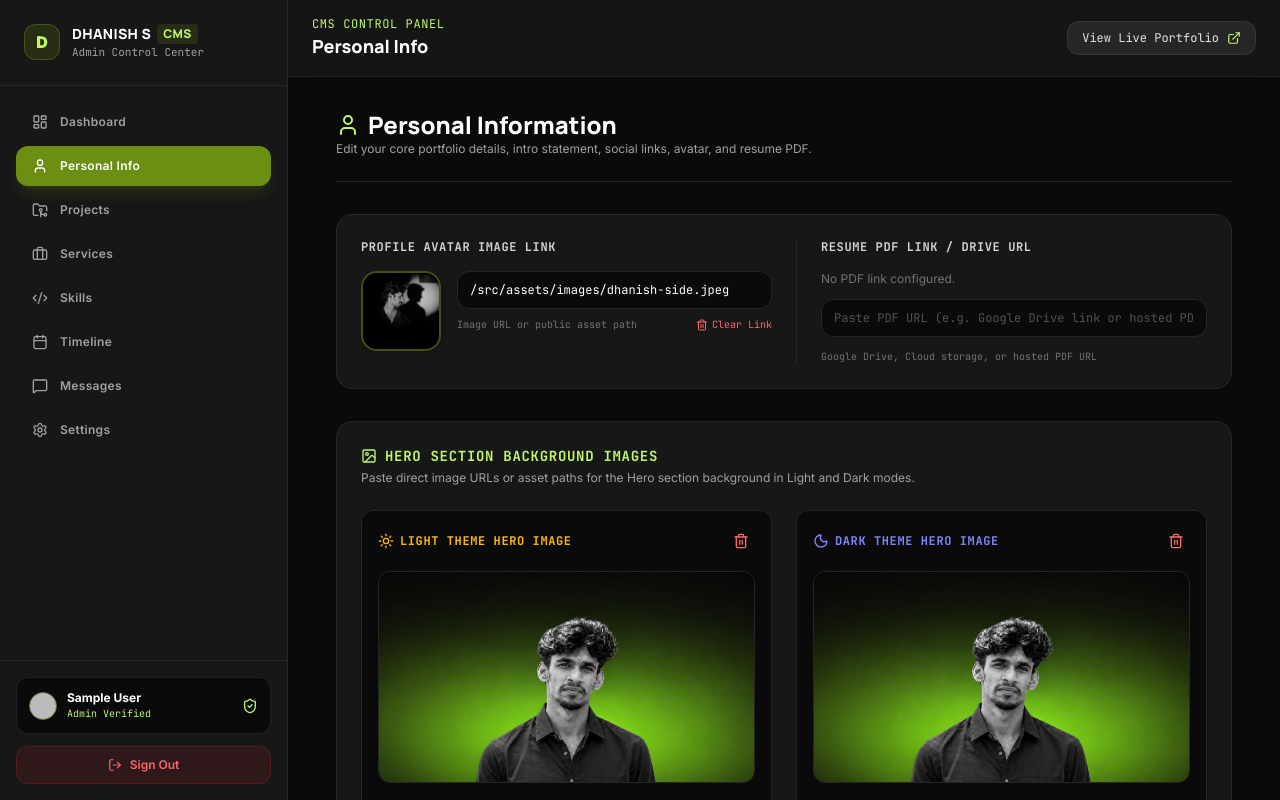
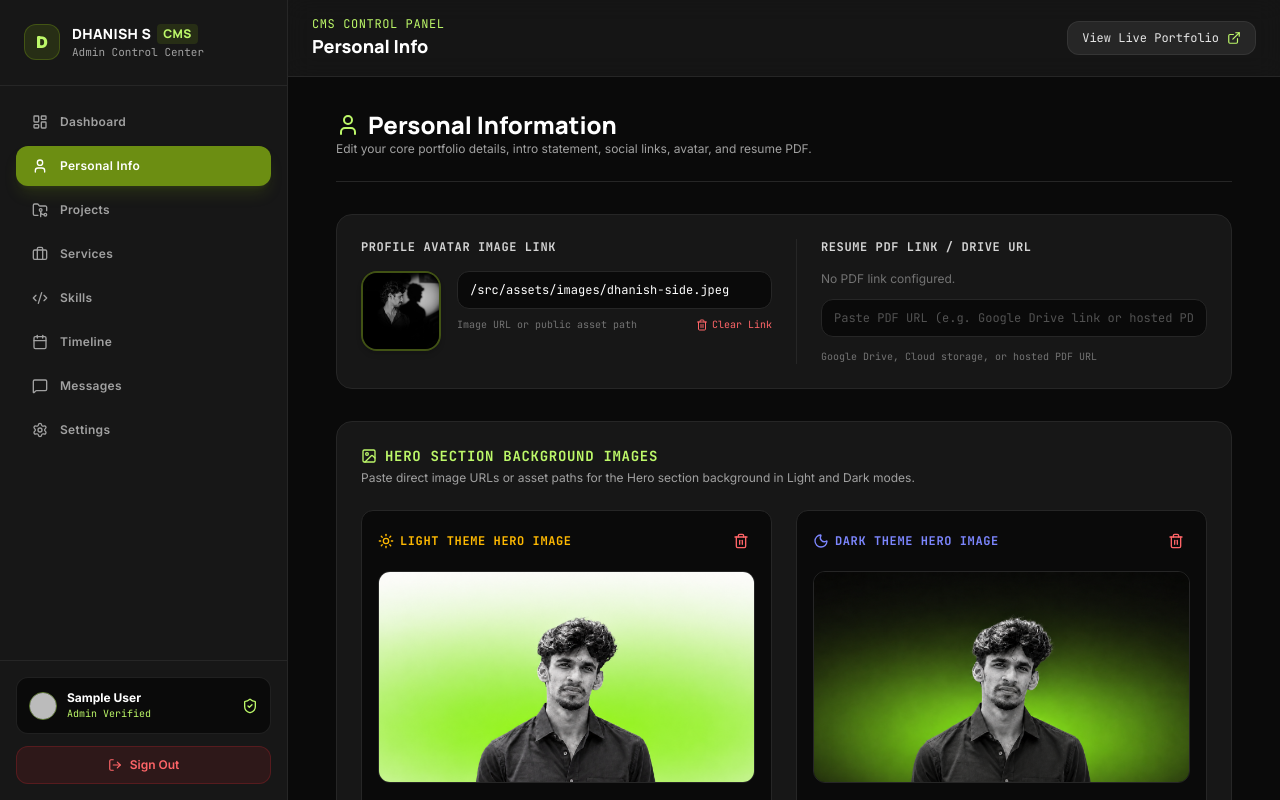
Before and after one commit to Sdhanish/dhanish-s-portfolio, a React (Vite) app: page /admin/personal-info in a window 1280 px wide. Shown: the top 800 px of the page. Built offline with nearby package versions, Linux system fonts and the light colour scheme; no server answers; the database is empty; sample sign-in values are in the browser's storage.

Commit message:
Restore separate light theme hero background image (dhanish-light-theme.png)

```diff
--- a/src/components/Hero.tsx
+++ b/src/components/Hero.tsx
@@ -4,7 +4,7 @@ import { motion, AnimatePresence, useReducedMotion } from 'motion/react';
 import { usePortfolio } from '../contexts/PortfolioContext';
 import { scrollToSection } from '../utils/scroll';
 
-import defaultHeroLight from '../assets/images/dhanish-dark-theme.png';
+import defaultHeroLight from '../assets/images/dhanish-light-theme.png';
 import defaultHeroDark from '../assets/images/dhanish-dark-theme.png';
 
 interface HeroProps {
--- a/src/data.ts
+++ b/src/data.ts
@@ -13,7 +13,7 @@ export const portfolioData: PortfolioData = {
     github: "https://github.com/Sdhanish",
     instagram: "https://instagram.com/sdhanish_",
     avatar: "/src/assets/images/dhanish-side.jpeg",
-    heroImageLight: "/src/assets/images/dhanish-dark-theme.png",
+    heroImageLight: "/src/assets/images/dhanish-light-theme.png",
     heroImageDark: "/src/assets/images/dhanish-dark-theme.png",
     logo: "/src/assets/images/dhanish-logo-light.png",
     logoLight: "/src/assets/images/dhanish-logo-light.png",
```
Also changed, not shown: src/assets/images/dhanish-light-theme.png (added).
